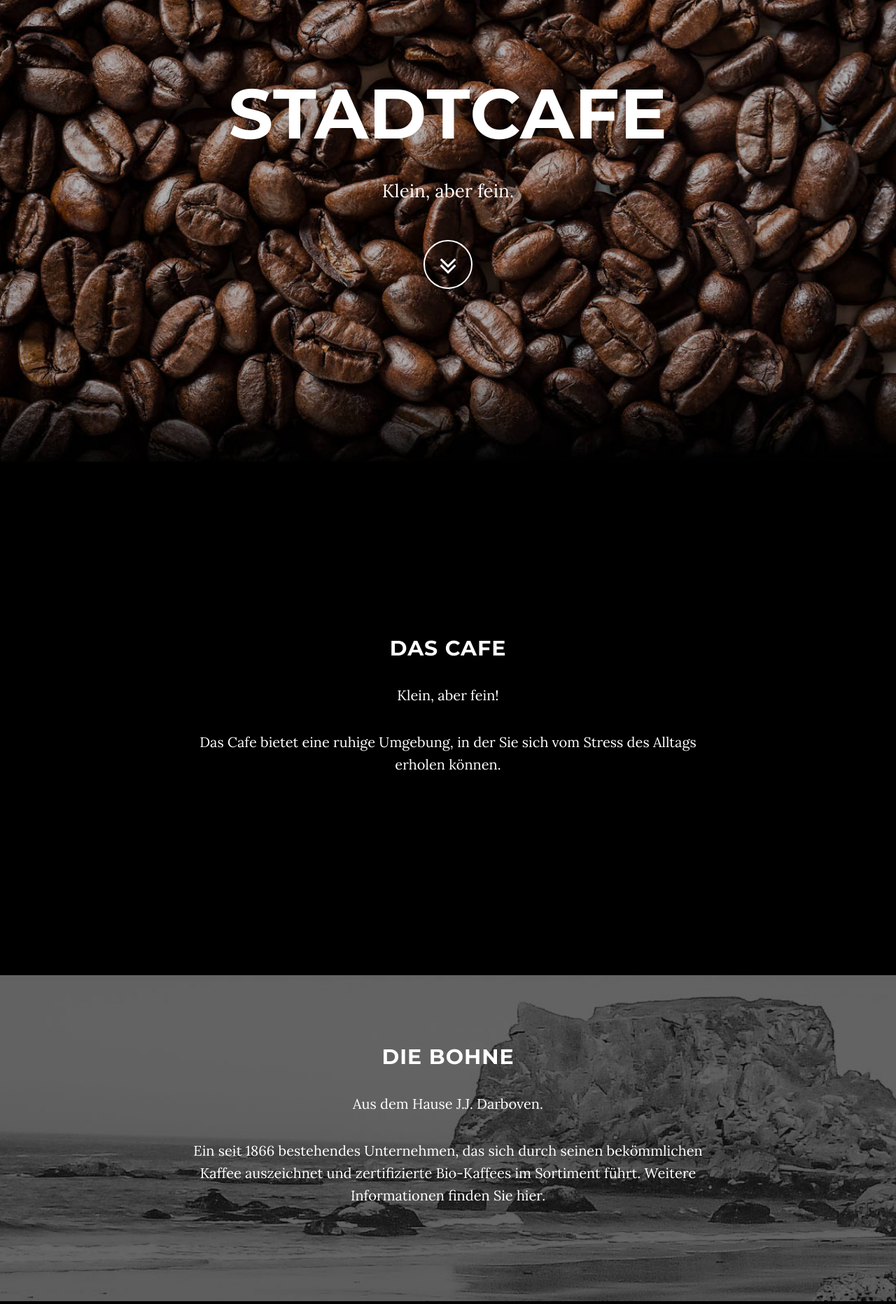
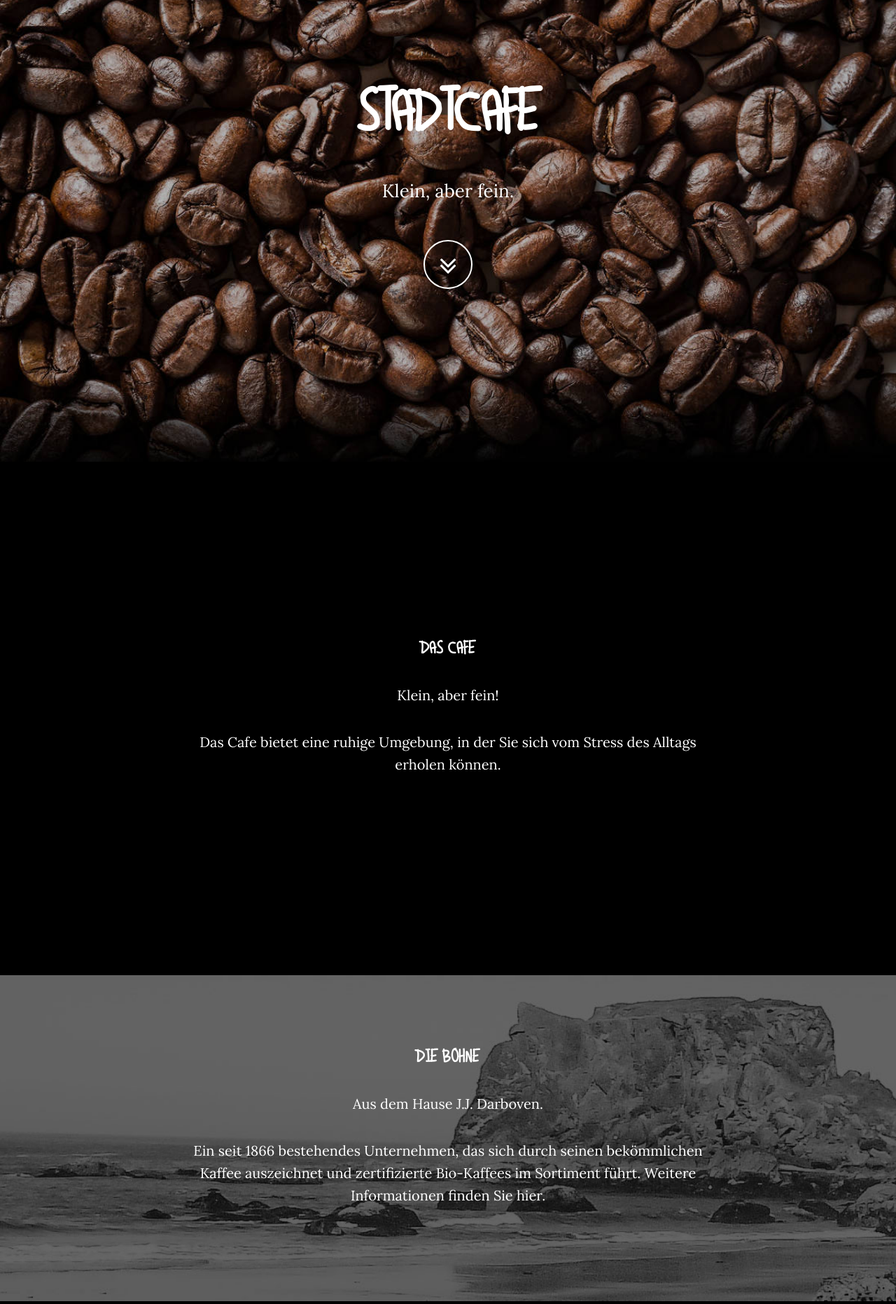
Before and after one commit to j1cken/stadtcafe, a PHP site: page /index.html in a window 1280 px wide. Shown: the part 140-2004 px from the top of the page at 70% size. Run offline with PHP 8.4, Linux system fonts and the light colour scheme; some libraries are stand-ins or nearby versions.

Commit message:
changed font format, fixed typo

```diff
--- a/php/css/grayscale.css
+++ b/php/css/grayscale.css
@@ -6,7 +6,7 @@
 
 @font-face {
     font-family: cassette;
-    src: url(/php/fonts/alphabetized _cassette_tapes.ttf);
+    src: url(/php/fonts/alphabetized_cassette_tapes.woff2) format('woff2');
 }
 
 body {
```
Also changed, not shown: php/fonts/alphabetized_cassette_tapes.ttf (renamed from php/fonts/alphabetized _cassette_tapes.ttf), php/fonts/alphabetized_cassette_tapes.woff2 (added).
